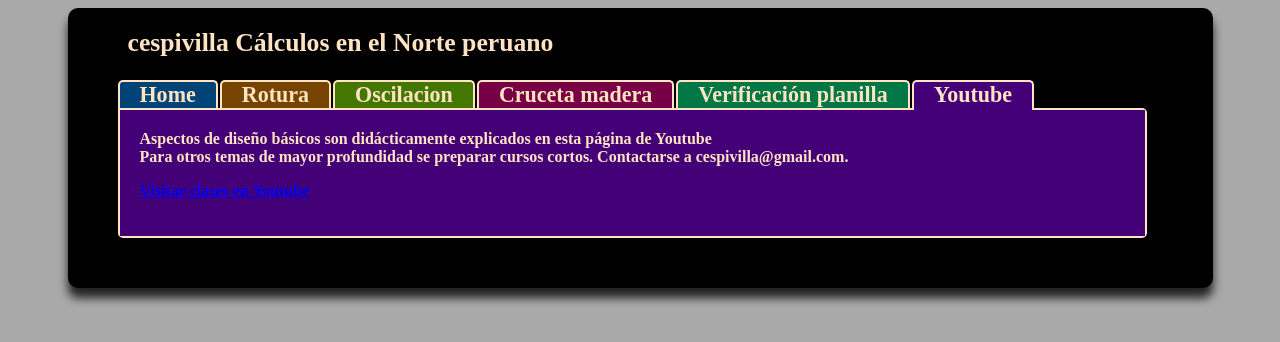
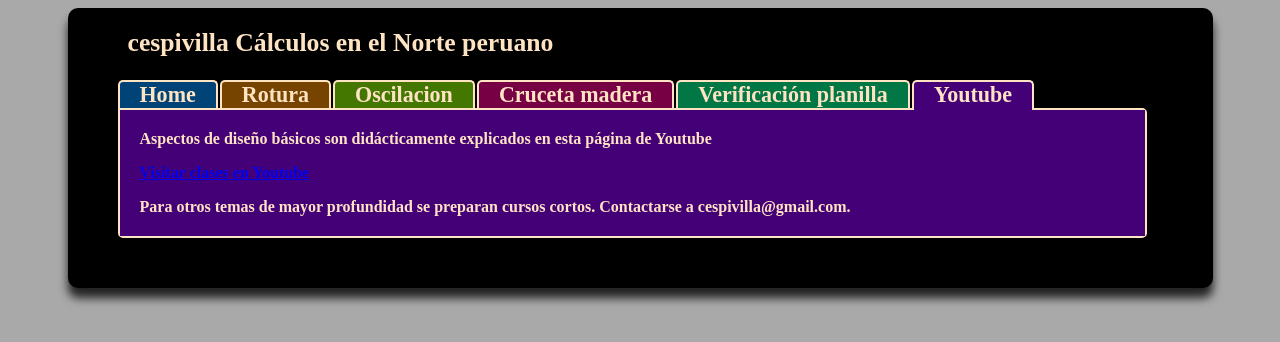
Before and after one commit to cespivilla/cespivilla.github.io, a plain HTML site: page index.html in a window 1280 px wide. Both pictures are taken after a click on the link "Youtube". Drawn offline with Linux system fonts and the light colour scheme.

Commit message:
Update index.html

```diff
--- a/index.html
+++ b/index.html
@@ -197,8 +197,9 @@ body {
 
                 <div id="cpestana6">
                     Aspectos de diseño básicos son didácticamente explicados en esta página de Youtube <br>
-                    Para otros temas de mayor profundidad se preparar cursos cortos. Contactarse a cespivilla@gmail.com.
-                    <p><a href="https://www.youtube.com/channel/UCDGTkyZsSYsKAYNq9mq_EEQ">Visitar clases en Youtube</a></p>
+                     <p><a href="https://www.youtube.com/channel/UCDGTkyZsSYsKAYNq9mq_EEQ">Visitar clases en Youtube</a></p>
+                    Para otros temas de mayor profundidad se preparan cursos cortos. Contactarse a cespivilla@gmail.com.
+
                 </div>
             </div>
         </div>
```
